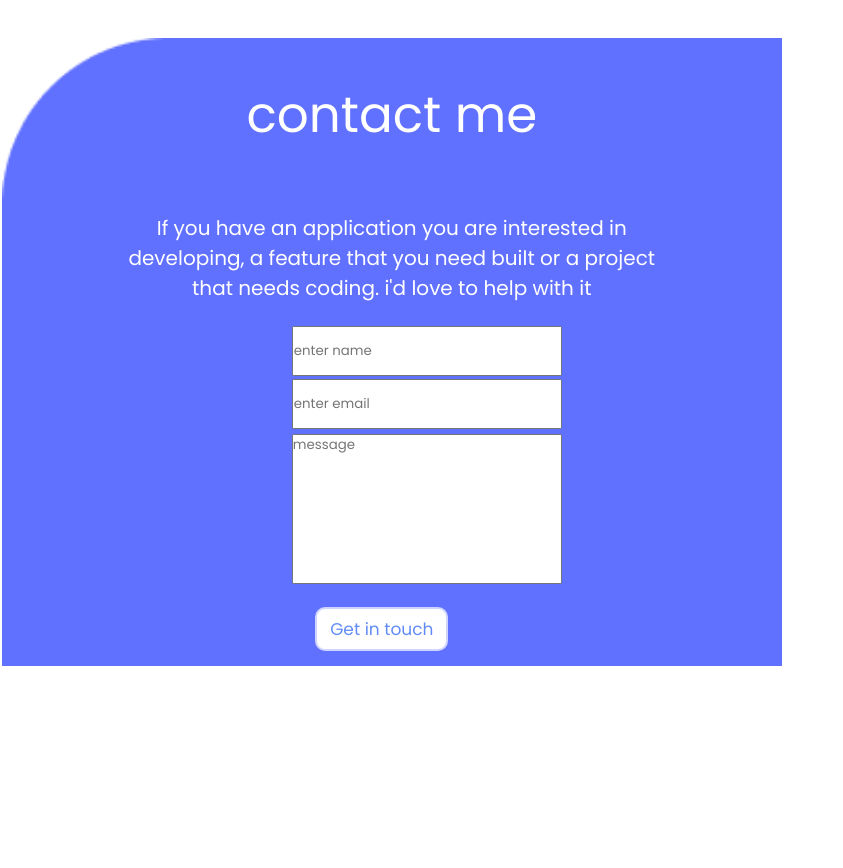
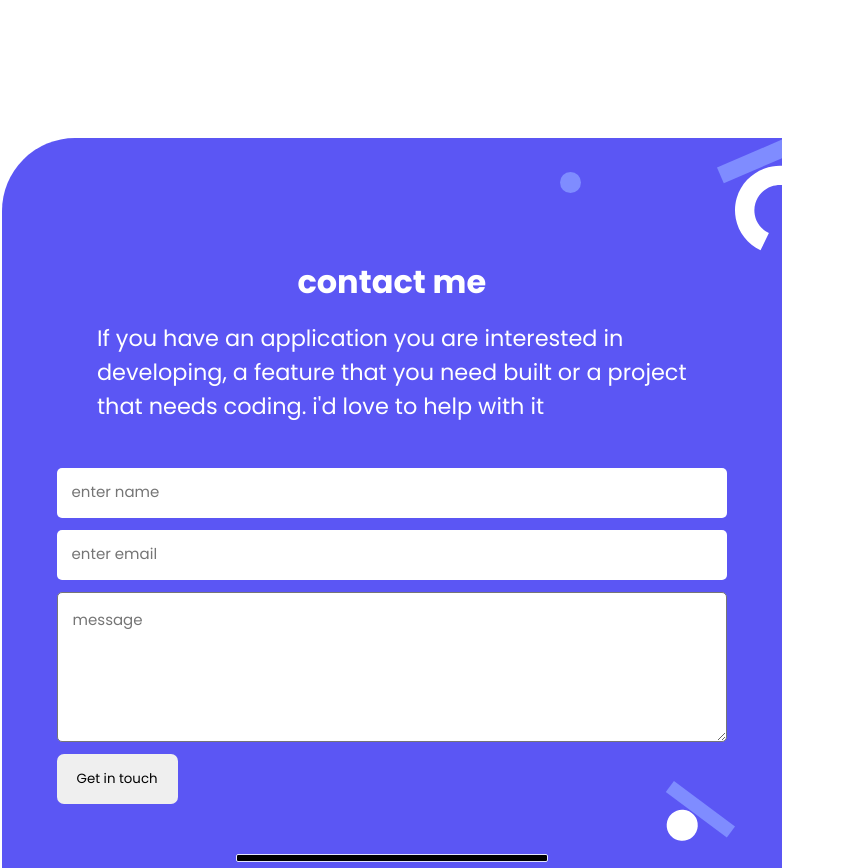
Before and after one commit to riskmaris/mobile-menu-branch, a website: page index.html in a window 1280 px wide. Shown: the part 5440-6308 px from the top of the page, without its empty margins (0-843 px from the left). Before the commit the page ends 6106 px from the top, so only its background shows below. Drawn offline with nearby package versions, Linux system fonts and the light colour scheme.

Commit message:
Add style for contact form

```diff
--- a/index.html
+++ b/index.html
@@ -270,25 +270,22 @@
               </li>
               <hr>
             </ul>
-
+              <!-------------------------------------- Contact form------------------------------->
             <div class="about-contact">
-              <p class="contact">contact me</p>
-              <p class="para">If you have an application you are interested in<br>developing, a feature that you need built or a project<br>that needs coding. i'd love to help with it</p>
+              <div class="title-container">
+                <h2 class="contact">contact me</h2>
+                <p class="para">If you have an application you are interested in<br>developing,
+                  a feature that you need built or a project<br>that needs coding. i'd love to help with it</p>
+              </div>
+              <div class="form-container">
                 <form class="labels">
-                <div>
-                  <label for="name"></label>
                     <input type="text" name="name" id="name" placeholder="enter name" required>
-                </div>
-                <div>
-                  <label for="email"></label>
                     <input type="email" name="email" id="email" placeholder="enter email" required>
-                </div>
-                <div class="msg">
-                  <label for="message"></label>
                     <textarea name="message" id="message" cols="30" rows="10" placeholder="message" required></textarea>
-                </div>
                   <button class="in-touch">Get in touch</button>
                 </form>
+              </div>
+              <hr>
             </div>
           </div>
         </section>
--- a/style.css
+++ b/style.css
@@ -274,53 +274,90 @@ hr {
   color: #fff;
 }
 
-.about-contact {
-  text-align: center;
-  margin-top: 60px;
+.about-contact{
+  margin-top: 160px;
+  display: flex;
+  flex-direction: column;
+  justify-content: center;
+  align-items: center;
+  background-image: url(images/contact\ form\ shapes-mobile.svg);
+  background-position: right top;
+  background-repeat: no-repeat;
+  background-color: hsl(242 88% 56% / 0.8);
+  border-top-left-radius: 73px;
+  padding-top: 60px;
+}
+.title-container{
+  display: flex;
+  flex-direction: column;
+  justify-content: center;
+  align-items: center;
+  padding: 10px 15px;
+}
 
+.title-container h2{
+  align-self: center;
+  color: #fff;
+  font-weight: 700;
+  font-size: 2rem;
+  margin-top: 50px;
+}
+.title-container p{
+  align-self: center;
+  color: #fff;
+  font-size: 1.4rem;
+  padding: 15px;
 
 }
-.about-contact{
-  background-image: url("./images/header-shapes\ mobile.png");
-  z-index: 100;
-  background-repeat: no-repeat;
-  background-size: cover;
+
+.form-container{
+  width: 100%;
+  display: flex;
+  flex-direction: column;
+  justify-content: center;
 }
-.about-contact{
-  background-image: url("./images/Contact\ me\ \(1\).png");
-z-index: -1;
+.labels{
+  margin-top: 20px;
+  width: 86%;
+  display: flex;
+  flex-direction: column;
+  justify-content: center;
+  align-items: center;
+  align-self: center;
+  margin-bottom: 50px;
+}
+.labels input{
+  margin-bottom: 12px;
+  width: 100%;
+  height: 50px;
+  border-radius: 5px;
+  outline: none;
+  border: none;
+}
+.labels textarea{
+  width: 100%;
+  height: 150px;
+  border-radius: 5px;
+  margin-bottom: 12px;
+  outline: none;
 }
 
-.labels {
-width: 200px;
-margin: 0px auto;
-padding-right: 20px;
+.labels .in-touch{
+  padding: 15px 20px;
+  align-self: flex-start;
+  border-radius: 7px;
+  border: none;
 }
-
-.msg {
-  margin-top: 5px;
-  width: 100%;
+::placeholder{
+  padding: 15px;
+  font-size: 15px;
 }
-
-.in-touch {
-  padding: 7px 13px;
-  font-size: 17px;
-  margin-top: 10px;
-  margin-bottom: 15px;
-  background-color: #fff;
-  border-radius: 10px;
-  border: 2px solid #cfd4ff;
-  color: #628cf5;
+.about-contact hr{
+  width: 40%;
+  height: 8px;
+  background-color: black;
+  align-self: center;
+  margin-bottom: 6px;
+  border-radius: 2px;
+  outline: none;
 }
-
-input {
-  width: 150%;
-  height: 50px;
-}
-
-textarea {
-  width: 270px;
-  height: 150px;
-  resize: none;
-  align-items: center;
-}
```
Also changed, not shown: images/contact form shapes-mobile.svg (added), images/contact-top-right.svg (added). Lines whose indentation alone changed are shown as unchanged.
